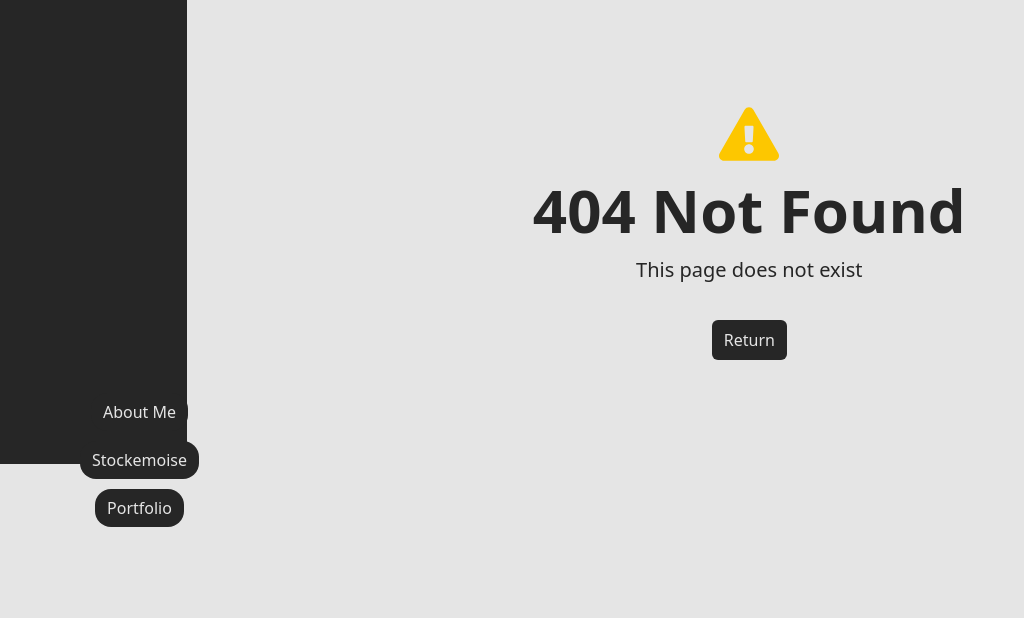
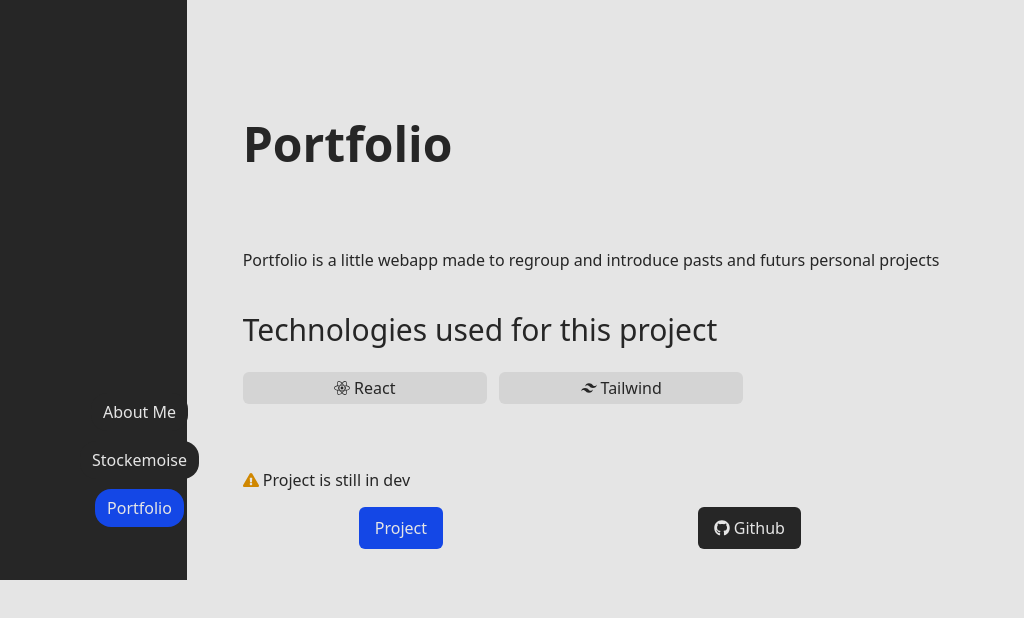
Before and after one commit to JBLNgithub/portfolio, a React (Vite) app: page /port-folio in a window 1280 px wide. Before the commit this address had no page. Shown: the top 618 px of the page, without its empty margins (0-1024 px from the left). Built offline with nearby package versions, Linux system fonts and the light colour scheme.

Commit message:
fixe link for gh-pages and button layout

```diff
--- a/src/App.jsx
+++ b/src/App.jsx
@@ -12,7 +12,12 @@ const App = () => {
       <Route path='/' element={<MainLayout />}>
         <Route index element={<HomePage />} />
         <Route path='/stockemoise' element={<StockemoisePage />} />
-        <Route path='/portfolio' element={<PortfolioPage />} />
+        <Route path='/port-folio' element={<PortfolioPage />} />
+
+        {/*TODO this is specifically for gh-pages, make it a redirect link later*/}
+        <Route path='/portfolio' element={<HomePage />} />
+
+
         <Route path='/*' element={<NotFoundPage />} />
       </Route>
     )
--- a/src/components/ExternalButton.jsx
+++ b/src/components/ExternalButton.jsx
@@ -3,7 +3,7 @@ import {FaGithub} from 'react-icons/fa'
 
 const ExternalButton = ({label, ref, isGithub='false'}) => {
   const addButtonClass = isGithub == 'false' ? 'bg-blue-700 hover:text-neutral-800 hover:bg-sky-500' : 'bg-neutral-800 hover:text-neutral-800 hover:bg-sky-500'
-  const buttonClass = `text-neutral-200 text-center rounded-md px-3 py-2 mt-4 ${addButtonClass}`
+  const buttonClass = `text-neutral-200 text-center rounded-md px-4 py-2.5 mt-4 ${addButtonClass}`
 
   return (
     <div>
--- a/src/components/Navbar.jsx
+++ b/src/components/Navbar.jsx
@@ -13,7 +13,7 @@ const Navbar = () => {
             <NavButton label='Stockemoise' ref='/stockemoise' />
           </li>
           <li>
-            <NavButton label='Portfolio' ref='/portfolio' />
+            <NavButton label='Portfolio' ref='/port-folio' />
           </li>
         </ul>
       </div>
--- a/src/pages/PortfolioPage.jsx
+++ b/src/pages/PortfolioPage.jsx
@@ -10,7 +10,7 @@ const PortfolioPage = () => {
         <ProjectHeader
           title='Portfolio'
           isInDev='true'
-          refApp='https://jblngithub.github.io/portfolio/'
+          refApp='https://jblngithub.github.io/port-folio/'
           refGithub='https://github.com/JBLNgithub/portfolio'
         >
           <p>
```
Also changed, not shown: 1 other file (tests, documents, lock files or other folders).
